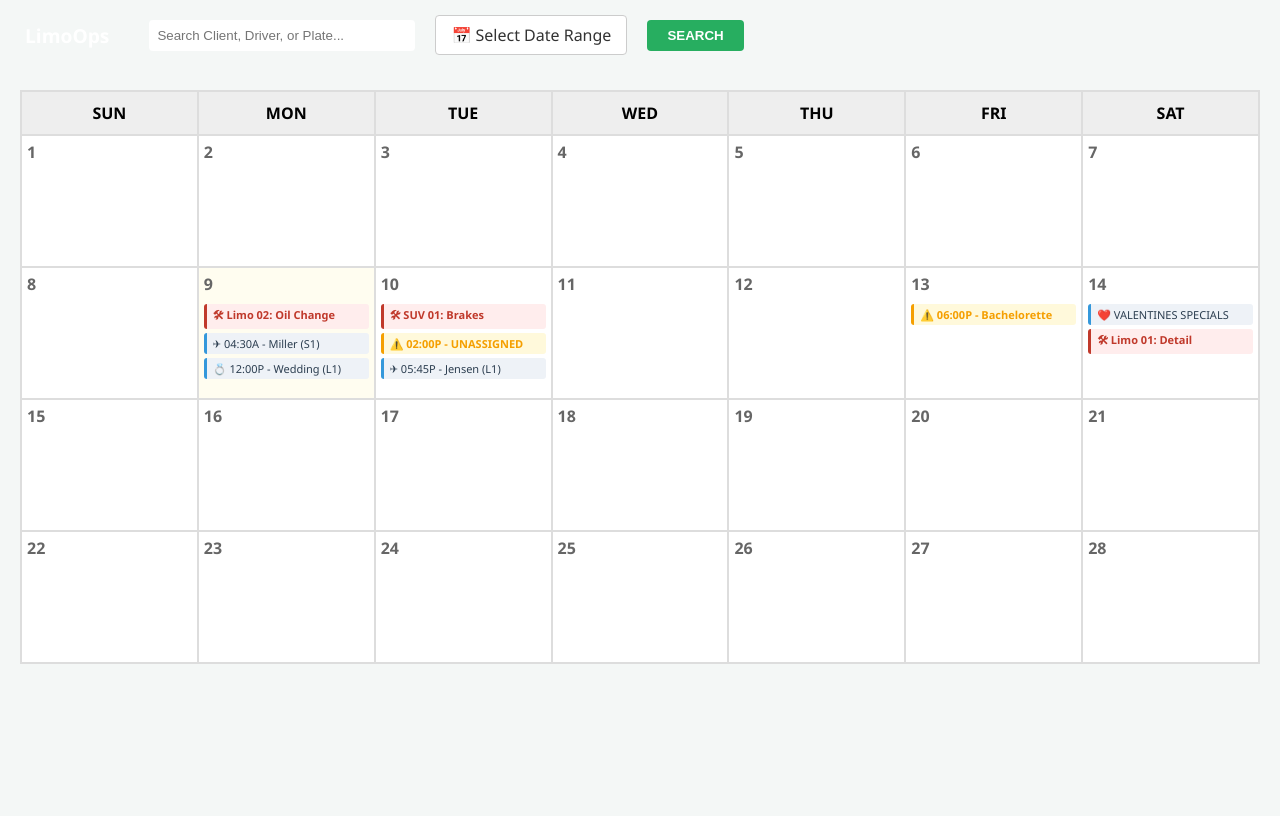
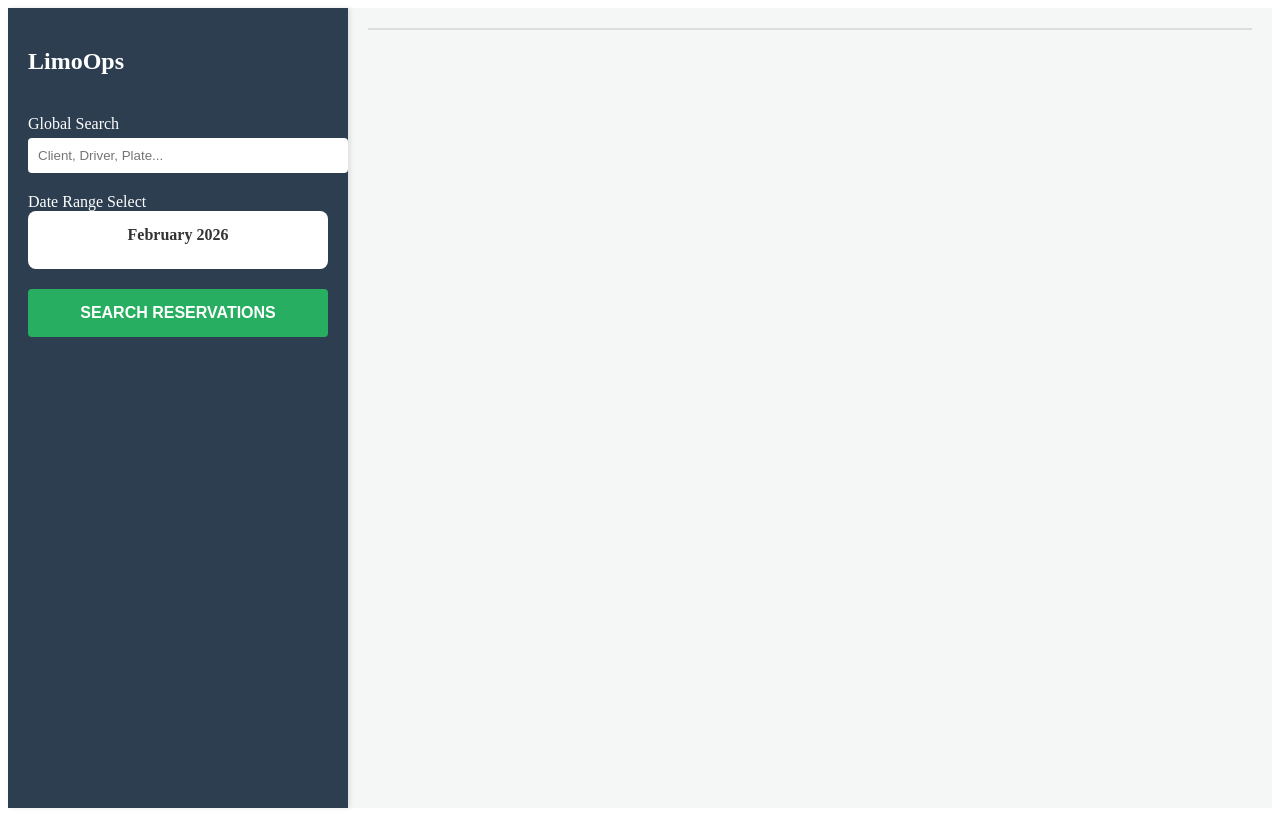
Before and after one commit to ljensenpdx/limosystem, a plain HTML site: page index.html in a window 1280 px wide. Drawn offline with Linux system fonts and the light colour scheme.

Commit message:
Update index.html

```diff
--- a/index.html
+++ b/index.html
@@ -1,134 +1,99 @@
 <!DOCTYPE html>
 <html lang="en">
 <head>
-    <meta charset="UTF-8">
-    <meta name="viewport" content="width=device-width, initial-scale=1.0">
-    <title>LimoOps Admin Dashboard</title>
     <style>
-        :root {
-            --primary: #2c3e50;
-            --accent: #3498db;
-            --maint: #ffeded;
-            --maint-text: #c0392b;
-            --unassigned: #fff9db;
-            --unassigned-text: #f59f00;
-            --border: #ddd;
+        /* Layout Container */
+        .dashboard-wrapper {
+            display: flex; /* Side-by-side layout */
+            height: 100vh;
         }
 
-        body { font-family: 'Segoe UI', Tahoma, Geneva, Verdana, sans-serif; margin: 0; background: #f4f7f6; }
+        /* Fixed Sidebar for Search & Mini Calendar */
+        .sidebar {
+            width: 300px;
+            background: #2c3e50;
+            color: white;
+            padding: 20px;
+            display: flex;
+            flex-direction: column;
+            gap: 20px;
+            box-shadow: 2px 0 5px rgba(0,0,0,0.1);
+            z-index: 10;
+        }
 
-        /* --- Header & Search Bar --- */
-        .header { background: var/(--primary); color: white; padding: 15px 25px; display: flex; gap: 20px; align-items: center; }
-        .search-box { padding: 8px; border-radius: 4px; border: none; width: 250px; }
-        .date-range-container { position: relative; }
-        .date-btn { background: white; color: #333; padding: 8px 15px; border-radius: 4px; cursor: pointer; border: 1px solid #ccc; }
-        .search-btn { background: #27ae60; color: white; border: none; padding: 8px 20px; border-radius: 4px; cursor: pointer; font-weight: bold; }
+        /* Main Calendar Area */
+        .main-content {
+            flex-grow: 1;
+            overflow-y: auto;
+            background: #f4f7f6;
+            padding: 20px;
+        }
 
-        /* --- Mini Calendar Popup --- */
-        .mini-calendar-popup {
-            position: absolute; top: 45px; left: 0; background: white; border: 1px solid #ccc;
-            box-shadow: 0 4px 15px rgba(0,0,0,0.2); padding: 15px; z-index: 100; display: none;
-            width: 250px; border-radius: 8px;
+        /* Inline Mini Calendar (Not a popup) */
+        .mini-calendar-inline {
+            background: white;
+            color: #333;
+            border-radius: 8px;
+            padding: 15px;
         }
-        .mini-calendar-popup.active { display: block; }
-        .mini-grid { display: grid; grid-template-columns: repeat(7, 1fr); gap: 5px; text-align: center; font-size: 12px; }
-        .mini-grid div { padding: 5px; cursor: pointer; border-radius: 3px; }
-        .mini-grid div:hover { background: var(--accent); color: white; }
 
-        /* --- Main Calendar Grid --- */
-        .calendar-container { padding: 20px; }
+        .search-input-group input {
+            width: 100%;
+            padding: 10px;
+            margin-top: 5px;
+            border-radius: 4px;
+            border: none;
+        }
+
+        .search-btn-large {
+            background: #27ae60;
+            color: white;
+            border: none;
+            padding: 15px;
+            border-radius: 4px;
+            cursor: pointer;
+            font-weight: bold;
+            font-size: 1rem;
+        }
+
+        /* Keep existing Main Calendar Grid styles from before */
         .calendar-grid {
             display: grid;
             grid-template-columns: repeat(7, 1fr);
             background: white;
-            border: 1px solid var(--border);
+            border: 1px solid #ddd;
         }
-        .day-header { background: #eee; padding: 10px; text-align: center; font-weight: bold; border: 1px solid var(--border); }
-        .day-cell {
-            min-height: 120px; border: 1px solid var(--border); padding: 5px;
-            display: flex; flex-direction: column; gap: 4px; overflow-y: auto;
-        }
-        .date-num { font-weight: bold; margin-bottom: 5px; color: #666; }
-
-        /* --- Entry Types --- */
-        .entry { font-size: 11px; padding: 3px 6px; border-radius: 3px; display: flex; align-items: center; gap: 4px; }
-        .maint { background: var(--maint); color: var(--maint-text); font-weight: bold; border-left: 3px solid var(--maint-text); }
-        .trip { background: #eef2f7; color: #2c3e50; border-left: 3px solid var(--accent); }
-        .unassigned { background: var(--unassigned); color: var(--unassigned-text); border-left: 3px solid var(--unassigned-text); font-weight: bold; }
-
-        .today { background: #fffdf0; }
+        /* ... (rest of your existing grid CSS) ... */
     </style>
 </head>
 <body>
 
-    <div class="header">
-        <div style="font-size: 1.2rem; font-weight: bold; margin-right: 20px;">LimoOps</div>
-        <input type="text" class="search-box" placeholder="Search Client, Driver, or Plate...">
+<div class="dashboard-wrapper">
+    <div class="sidebar">
+        <h2>LimoOps</h2>
 
-        <div class="date-range-container">
-            <div class="date-btn" onclick="toggleMiniCalendar()">📅 Select Date Range</div>
-            <div id="miniCalendar" class="mini-calendar-popup">
-                <strong>February 2026</strong>
-                <hr>
+        <div class="search-input-group">
+            <label>Global Search</label>
+            <input type="text" placeholder="Client, Driver, Plate...">
+        </div>
+
+        <div class="date-selection">
+            <label>Date Range Select</label>
+            <div class="mini-calendar-inline">
+                <div style="text-align: center; font-weight: bold; margin-bottom: 10px;">February 2026</div>
                 <div class="mini-grid">
-                    <div>S</div><div>M</div><div>T</div><div>W</div><div>T</div><div>F</div><div>S</div>
-                    <div style="grid-column: 1;">1</div><div>2</div><div>3</div><div>4</div><div>5</div><div>6</div><div>7</div>
-                    <div>8</div><div style="background:#3498db; color:white;">9</div><div>10</div><div>11</div><div>12</div><div>13</div><div>14</div>
-                </div>
-                <p style="font-size: 10px; margin-top: 10px;">Select Start & End Date</p>
+                   </div>
             </div>
         </div>
 
-        <button class="search-btn" onclick="performSearch()">SEARCH</button>
+        <button class="search-btn-large">SEARCH RESERVATIONS</button>
     </div>
 
-    <div class="calendar-container">
+    <div class="main-content">
         <div class="calendar-grid" id="mainGrid">
-            <div class="day-header">SUN</div><div class="day-header">MON</div><div class="day-header">TUE</div>
-            <div class="day-header">WED</div><div class="day-header">THU</div><div class="day-header">FRI</div><div class="day-header">SAT</div>
-
             </div>
     </div>
+</div>
 
-    <script>
-        // Mock Data
-        const schedule = {
-            9:  [{ type: 'maint', text: '🛠 Limo 02: Oil Change' }, { type: 'trip', text: '✈ 04:30A - Miller (S1)' }, { type: 'trip', text: '💍 12:00P - Wedding (L1)' }],
-            10: [{ type: 'maint', text: '🛠 SUV 01: Brakes' }, { type: 'unassigned', text: '⚠️ 02:00P - UNASSIGNED' }, { type: 'trip', text: '✈ 05:45P - Jensen (L1)' }],
-            13: [{ type: 'unassigned', text: '⚠️ 06:00P - Bachelorette' }],
-            14: [{ type: 'trip', text: '❤️ VALENTINES SPECIALS' }, { type: 'maint', text: '🛠 Limo 01: Detail' }]
-        };
-
-        function renderCalendar() {
-            const grid = document.getElementById('mainGrid');
-            // February 2026 starts on a Sunday (Day 0)
-            for (let i = 1; i <= 28; i++) {
-                const dayBox = document.createElement('div');
-                dayBox.className = 'day-cell' + (i === 9 ? ' today' : '');
-
-                let html = `<div class="date-num">${i}</div>`;
-
-                if (schedule[i]) {
-                    schedule[i].forEach(item => {
-                        html += `<div class="entry ${item.type}">${item.text}</div>`;
-                    });
-                }
-
-                dayBox.innerHTML = html;
-                grid.appendChild(dayBox);
-            }
-        }
-
-        function toggleMiniCalendar() {
-            document.getElementById('miniCalendar').classList.toggle('active');
-        }
-
-        function performSearch() {
-            alert("Searching database for selected range and keywords...");
-            document.getElementById('miniCalendar').classList.remove('active');
-        }
-
-        renderCalendar();
-    </script>
 </body>
 </html>
```
